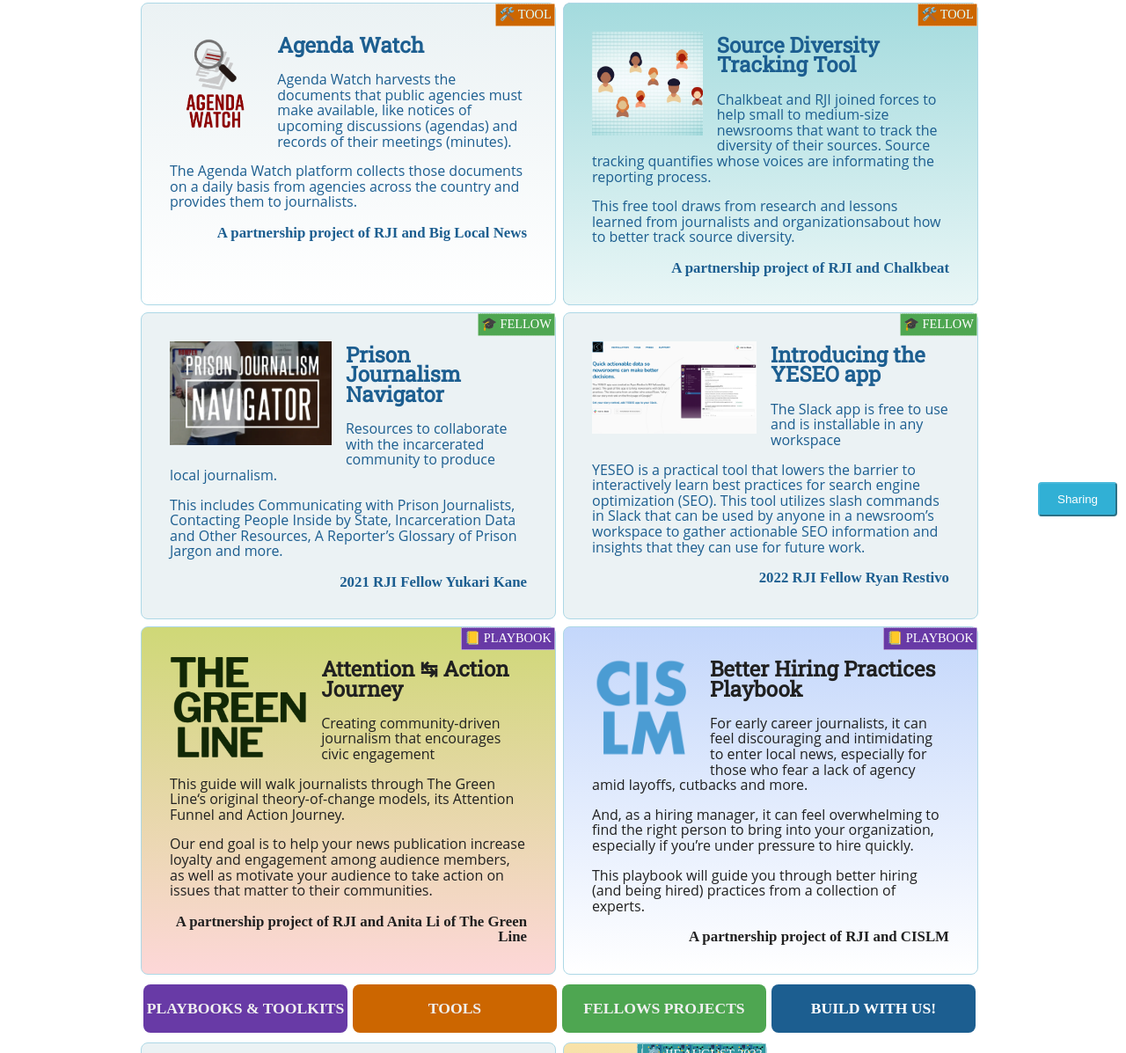
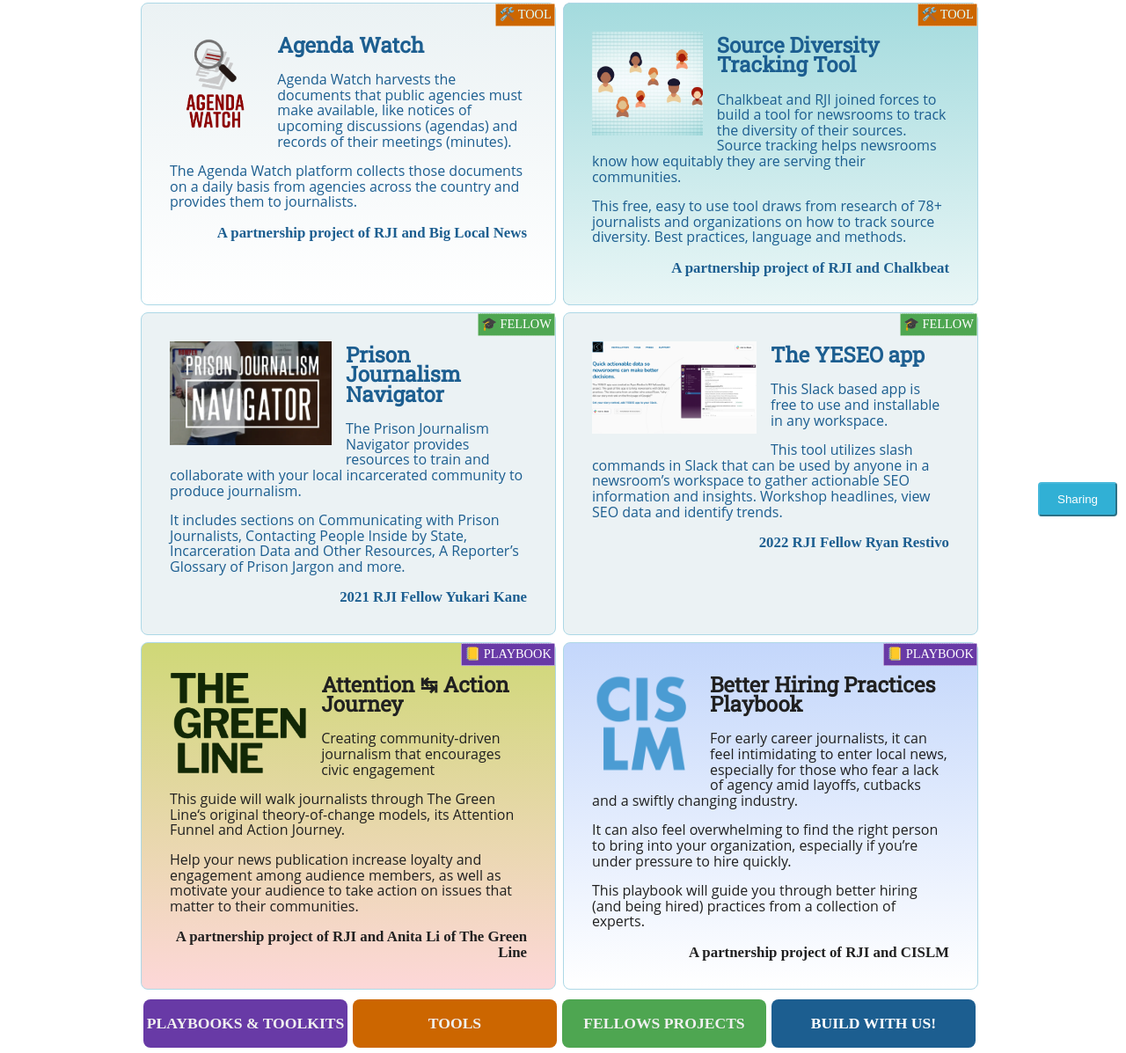
Before and after one commit to InnovationRJI/projects, a plain HTML site: page index.html in a window 1280 px wide. Shown: the part 217-1414 px from the top of the page at 88% size. Drawn offline with Linux system fonts and the light colour scheme; a script that the page names is missing.

Commit message:
Update index.html
words / grammar

```diff
--- a/index.html
+++ b/index.html
@@ -100,8 +100,8 @@
             <img src="img/rji/chalkbeat-tool.jpeg" class="tile-logo">
             <span class="tool-label"></span>
             <h2>Source Diversity Tracking Tool</h2>
-            <p>Chalkbeat and RJI joined forces to help small to medium-size newsrooms that want to track the diversity of their sources. Source tracking quantifies whose voices are informating the reporting process. </p>
-            <p>This free tool draws from research and lessons learned from journalists and organizationsabout how to better track source diversity. </p>
+            <p>Chalkbeat and RJI joined forces to build a tool for newsrooms to track the diversity of their sources. Source tracking helps newsrooms know how equitably they are serving their communities. </p>
+            <p>This free, easy to use tool draws from research of 78+ journalists and organizations on how to track source diversity. Best practices, language and methods. </p>
             <h3>A partnership project of RJI and Chalkbeat</h3>
           </div>
           </a>
@@ -114,8 +114,8 @@
             <span class="fellow-label"></span>
              <span class="toolkit-label"></span>
             <h2>Prison Journalism Navigator</h2>
-            <p>Resources to collaborate with the incarcerated community to produce local journalism.</p>
-            <p> This includes Communicating with Prison Journalists, Contacting People Inside by State, Incarceration Data and Other Resources, A Reporter’s Glossary of Prison Jargon and more. </p>
+            <p>The Prison Journalism Navigator provides resources to train and collaborate with your local incarcerated community to produce journalism.</p>
+            <p>It includes sections on Communicating with Prison Journalists, Contacting People Inside by State, Incarceration Data and Other Resources, A Reporter’s Glossary of Prison Jargon and more. </p>
             <h3>2021 RJI Fellow Yukari Kane</h3>
           </div></a>
         </div>
@@ -124,9 +124,9 @@
           <div class="post rji-tile">
             <img src="img/rji/fellows/yeseo.png" class="tile-logo">
             <span class="fellow-label"></span>
-            <h2>Introducing the YESEO app</h2>
-            <p>The Slack app is free to use and is installable in any workspace</p>
-            <p>YESEO is a practical tool that lowers the barrier to interactively learn best practices for search engine optimization (SEO). This tool utilizes slash commands in Slack that can be used by anyone in a newsroom’s workspace to gather actionable SEO information and insights that they can use for future work. </p>
+            <h2>The YESEO app</h2>
+            <p>This Slack based app is free to use and installable in any workspace.</p>
+            <p>This tool utilizes slash commands in Slack that can be used by anyone in a newsroom’s workspace to gather actionable SEO information and insights. Workshop headlines, view SEO data and identify trends.</p>
             <h3>2022 RJI Fellow Ryan Restivo</h3>
           </div></a>
         </div>
@@ -138,7 +138,7 @@
             <h2>Attention ↹ Action Journey</h2>
             <p>Creating community-driven journalism that encourages civic engagement</p>
             <p>This guide will walk journalists through The Green Line‘s original theory-of-change models, its Attention Funnel and Action Journey.</p>
-            <p>Our end goal is to help your news publication increase loyalty and engagement among audience members, as well as motivate your audience to take action on issues that matter to their communities. </p>
+            <p>Help your news publication increase loyalty and engagement among audience members, as well as motivate your audience to take action on issues that matter to their communities. </p>
             <h3>A partnership project of RJI and Anita Li of The Green Line</h3>
 
 
@@ -150,9 +150,9 @@
             <span class="playbook-label"></span>
             <h2>Better Hiring Practices Playbook</h2>
 
-            <p>For early career journalists, it can feel discouraging and intimidating to enter local news, especially for those who fear a lack of agency amid layoffs, cutbacks and more.</p>
+            <p>For early career journalists, it can feel intimidating to enter local news, especially for those who fear a lack of agency amid layoffs, cutbacks and a swiftly changing industry.</p>
 
-            <p>And, as a hiring manager, it can feel overwhelming to find the right person to bring into your organization, especially if you’re under pressure to hire quickly. </p>
+            <p>It can also feel overwhelming to find the right person to bring into your organization, especially if you’re under pressure to hire quickly. </p>
             <p>This playbook will guide you through better hiring (and being hired) practices from a collection of experts.</p>
             <h3>A partnership project of RJI and CISLM</h3>
           </div></a>
@@ -216,9 +216,8 @@
             <span class="playbook-label"></span>
             <h2>Are you ready for source tracking? Here’s a practical playbook to know.</h2>
 
-            <p>Source tracking provides insights into the perspactives, backgrounds and voices informing your news coverage.</p>
-            <p>This practical playbook will help you figure out if you, your team, or your organization is ready to start source tracking.</p>
-            <h3>A project of RJI and Emma Carew Grovum, Sisi Wei, Will Lager.</h3>
+            <p>This practical playbook will help you work through if your team and/or organization is ready to start source tracking. Based on DEIB best practices from Emma Carew Grovum and Sisi Wei, and the Source Diversity Tool research by RJI and Chalkbeat.</p>
+            <h3>A project of RJI, Emma Carew Grovum and Sisi Wei</h3>
           </div></a>
         </div>
 
@@ -227,7 +226,7 @@
             <img src="img/rji/fellows/transition-guide.png" class="tile-logo">
             <span class="fellow-label"></span>
             <h2>News Executive Leadership Transition Guide</h2>
-            <p>Be prepared for leadership transitions, get started with this guide and share what you’re learning. </p>
+            <p>Get started with this guide to start your succession planning and be ready for leadership transitions.</p>
             <p>Succession planning is a key part of being prepared for leadership transitions. But the transition itself takes place over a much longer period of time and entails much more than what is considered traditional succession planning.</p>
             <h3>2022 RJI Fellow Amy L. Kovac-Ashley</h3>
           </div></a>
```
